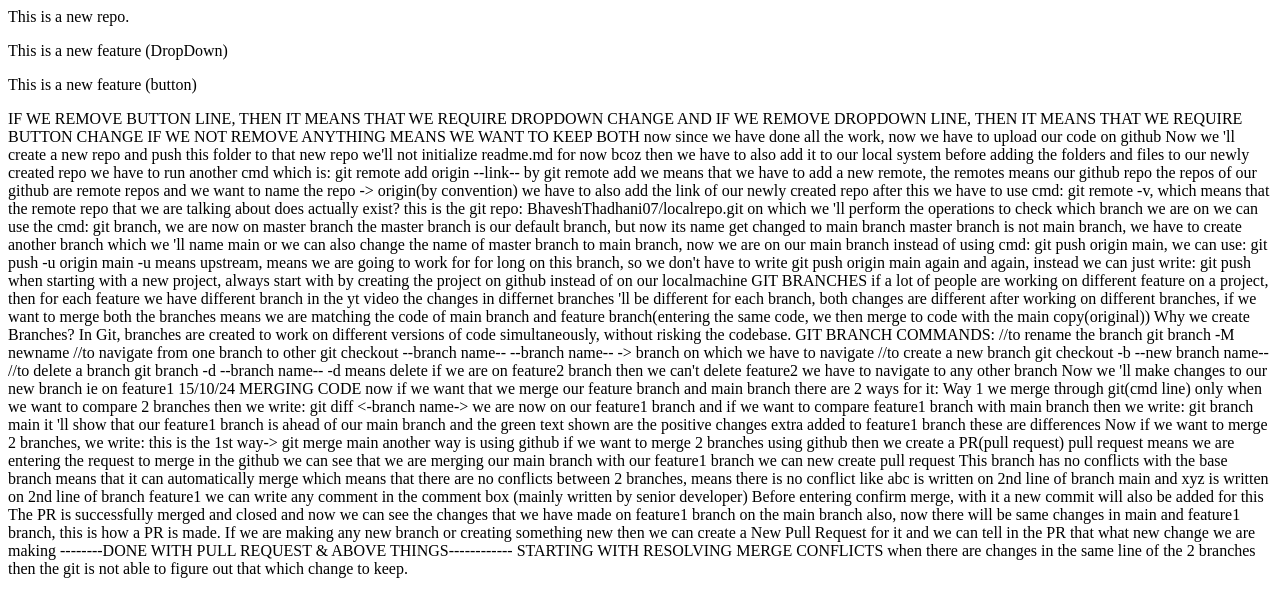
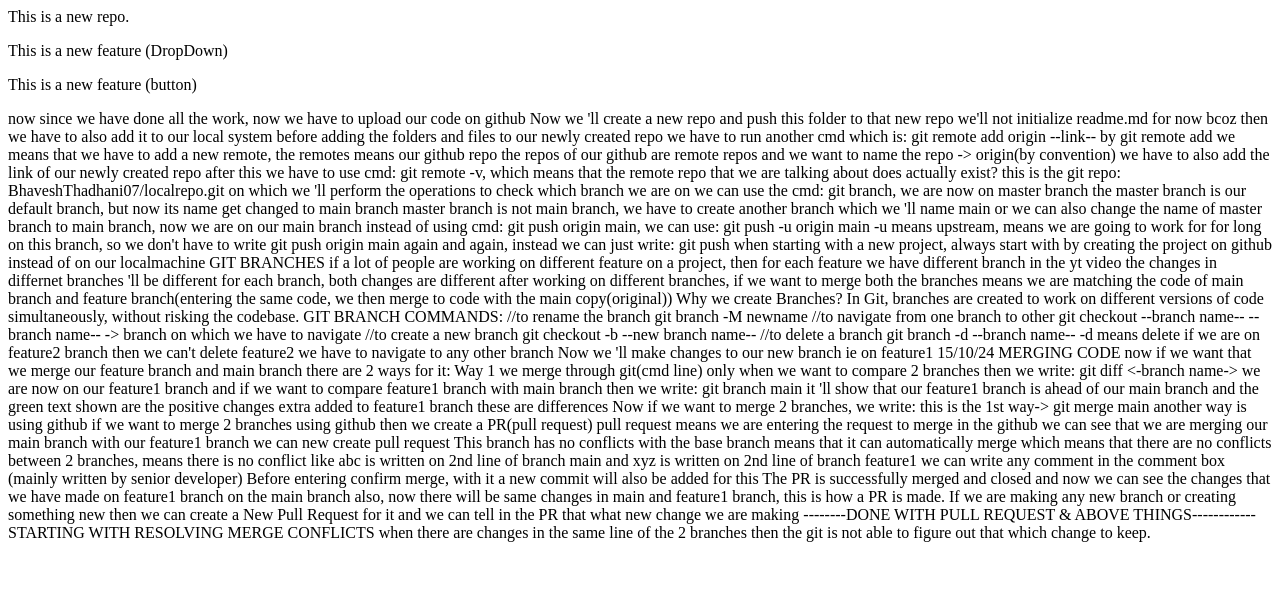
Before and after one commit to BhaveshThadhani07/localrepo, a plain HTML site: page index.html in a window 1280 px wide. Drawn offline with Linux system fonts and the light colour scheme.

```diff
--- a/index.html
+++ b/index.html
@@ -1,12 +1,6 @@
 <p>This is a new repo.</p>
 <p>This is a new feature (DropDown)</p>
 <p>This is a new feature (button)</p>
-
-IF WE REMOVE BUTTON LINE, THEN IT MEANS THAT WE REQUIRE DROPDOWN CHANGE
-AND IF WE REMOVE DROPDOWN LINE, THEN IT MEANS THAT WE REQUIRE
-BUTTON CHANGE
-IF WE NOT REMOVE ANYTHING MEANS WE WANT TO KEEP BOTH
-
 
 now since we have done all the work, now we
 have to upload our code on github
```
